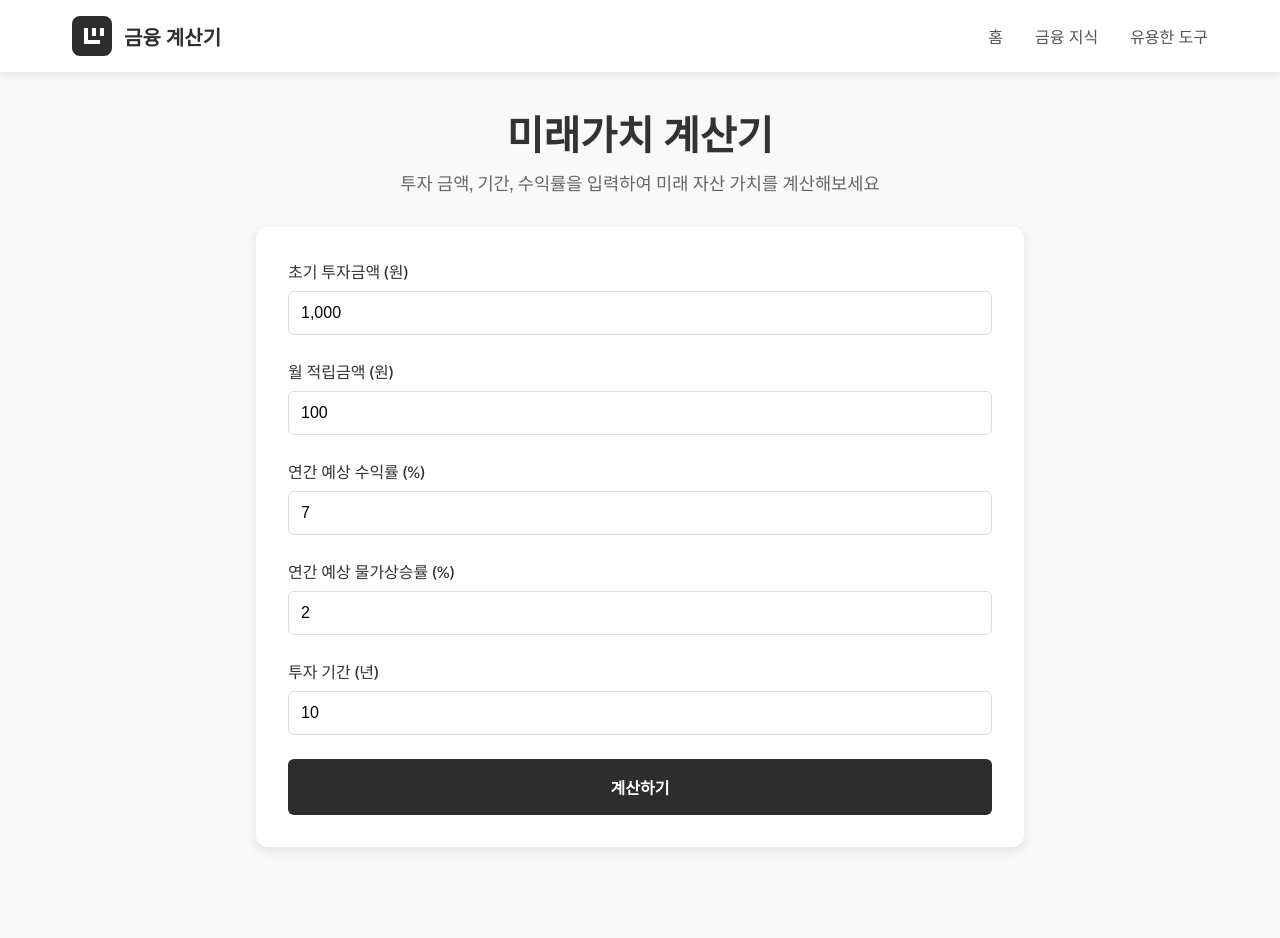
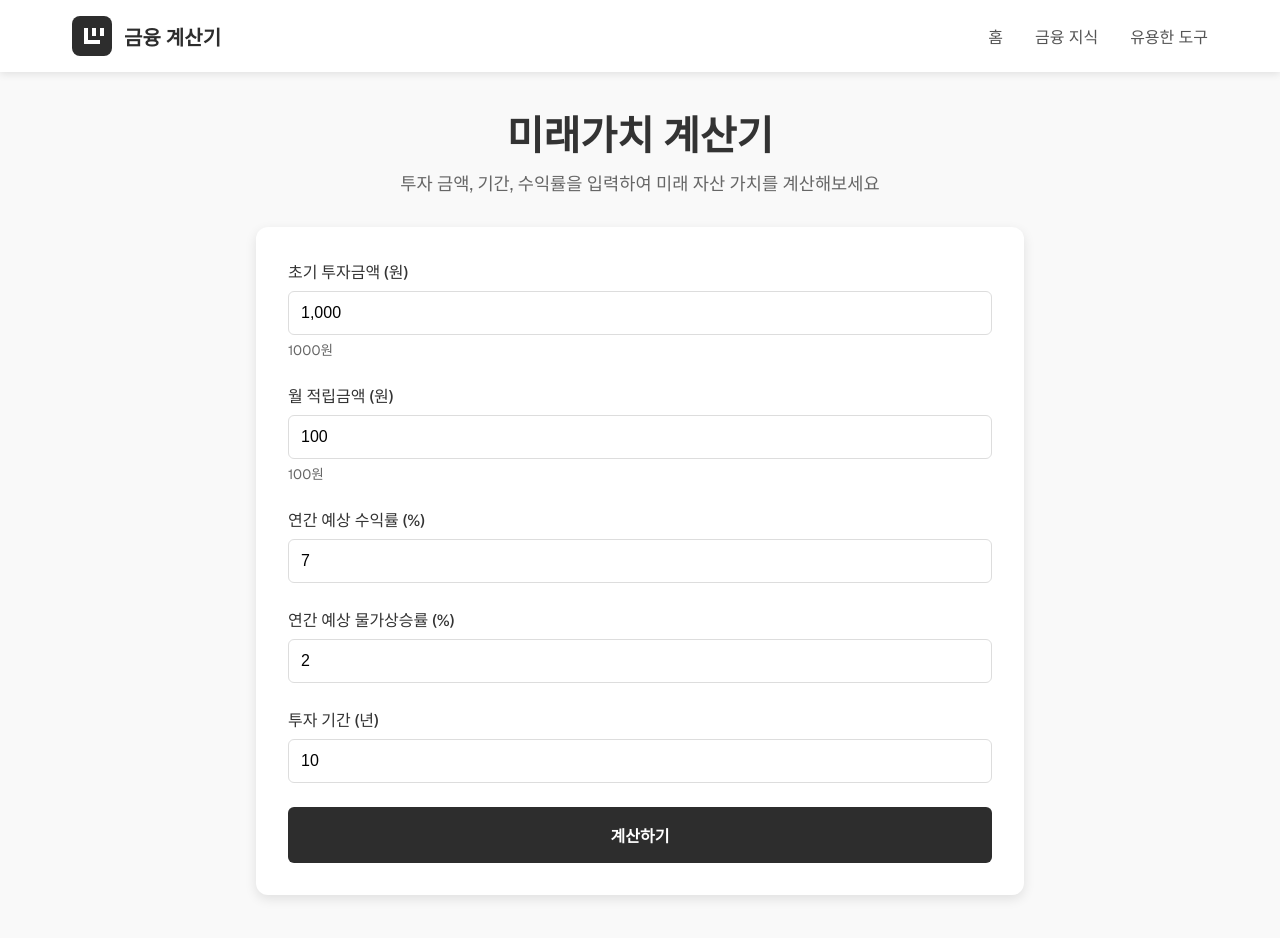
Before and after one commit to hyemingwaylikesdev/future_worth, a Next.js app: page /calculators/future-worth in a window 1280 px wide. Shown: the top 938 px of the page. Before the commit the page ends 911 px from the top, so only its background shows below. Built offline with nearby package versions, Linux system fonts and the light colour scheme.

Commit message:
feat:한글 단위 표시

```diff
--- a/src/app/calculators/future-worth/page.tsx
+++ b/src/app/calculators/future-worth/page.tsx
@@ -13,6 +13,27 @@ const formatNumber = (num: number): string => {
 // 콤마 제거하는 함수
 const removeCommas = (str: string): string => {
   return str.replace(/,/g, '');
+};
+
+// 숫자를 한글 단위로 변환하는 함수
+const formatKoreanNumber = (num: number): string => {
+  if (num === 0) return '0원';
+
+  const units = ['', '만', '억', '조', '경'];
+  let result = '';
+  let unitIndex = 0;
+  let tempNum = num;
+
+  while (tempNum > 0) {
+    const remainder = tempNum % 10000;
+    if (remainder > 0) {
+      result = `${remainder}${units[unitIndex]} ${result}`;
+    }
+    tempNum = Math.floor(tempNum / 10000);
+    unitIndex++;
+  }
+
+  return result.trim() + '원';
 };
 
 export default function FutureWorthCalculator() {
@@ -102,6 +123,11 @@ export default function FutureWorthCalculator() {
                   onChange={handleInitialInvestmentChange}
                   min='0'
                 />
+                {initialInvestment > 0 && (
+                  <div className={styles.koreanAmount}>
+                    {formatKoreanNumber(initialInvestment)}
+                  </div>
+                )}
               </div>
 
               <div className={styles.inputGroup}>
@@ -113,6 +139,11 @@ export default function FutureWorthCalculator() {
                   onChange={handleMonthlyContributionChange}
                   min='0'
                 />
+                {monthlyContribution > 0 && (
+                  <div className={styles.koreanAmount}>
+                    {formatKoreanNumber(monthlyContribution)}
+                  </div>
+                )}
               </div>
 
               <div className={styles.inputGroup}>
@@ -161,16 +192,27 @@ export default function FutureWorthCalculator() {
                 <h2>예상 미래 자산 가치</h2>
                 <div className={styles.resultValue}>
                   {result.toLocaleString()} 원
+                  <div className={styles.koreanResultAmount}>
+                    {formatKoreanNumber(result)}
+                  </div>
                 </div>
                 <div className={styles.resultDetails}>
                   <div className={styles.detailItem}>
                     <span>초기 투자금:</span>
-                    <span>{initialInvestment.toLocaleString()} 원</span>
+                    <span>
+                      {initialInvestment.toLocaleString()} 원
+                      <div className={styles.koreanDetailAmount}>
+                        {formatKoreanNumber(initialInvestment)}
+                      </div>
+                    </span>
                   </div>
                   <div className={styles.detailItem}>
                     <span>총 적립금:</span>
                     <span>
                       {(monthlyContribution * years * 12).toLocaleString()} 원
+                      <div className={styles.koreanDetailAmount}>
+                        {formatKoreanNumber(monthlyContribution * years * 12)}
+                      </div>
                     </span>
                   </div>
                   <div className={styles.detailItem}>
@@ -182,11 +224,25 @@ export default function FutureWorthCalculator() {
                         monthlyContribution * years * 12
                       ).toLocaleString()}{' '}
                       원
+                      <div className={styles.koreanDetailAmount}>
+                        {formatKoreanNumber(
+                          result -
+                            initialInvestment -
+                            monthlyContribution * years * 12
+                        )}
+                      </div>
                     </span>
                   </div>
                   <div className={styles.detailItem}>
                     <span>인플레이션 고려 실질 가치:</span>
-                    <span>{realValueResult?.toLocaleString()} 원</span>
+                    <span>
+                      {realValueResult?.toLocaleString()} 원
+                      <div className={styles.koreanDetailAmount}>
+                        {realValueResult
+                          ? formatKoreanNumber(realValueResult)
+                          : ''}
+                      </div>
+                    </span>
                   </div>
                   <div className={styles.detailItem}>
                     <span>실질 구매력 감소:</span>
@@ -197,6 +253,9 @@ export default function FutureWorthCalculator() {
                         100
                       ).toFixed(1)}
                       %)
+                      <div className={styles.koreanDetailAmount}>
+                        {formatKoreanNumber(result - (realValueResult ?? 0))}
+                      </div>
                     </span>
                   </div>
                 </div>
--- a/src/app/page.module.css
+++ b/src/app/page.module.css
@@ -431,3 +431,30 @@
     color: #aaa;
   }
 }
+
+/* 한글 금액 표시 스타일 */
+.koreanAmount {
+  font-size: 0.85rem;
+  color: #666;
+  margin-top: 0.25rem;
+}
+
+.koreanResultAmount {
+  font-size: 1.2rem;
+  color: #666;
+  margin-top: 0.5rem;
+}
+
+.koreanDetailAmount {
+  font-size: 0.85rem;
+  color: #666;
+  margin-top: 0.25rem;
+}
+
+@media (prefers-color-scheme: dark) {
+  .koreanAmount,
+  .koreanResultAmount,
+  .koreanDetailAmount {
+    color: #aaa;
+  }
+}
```
